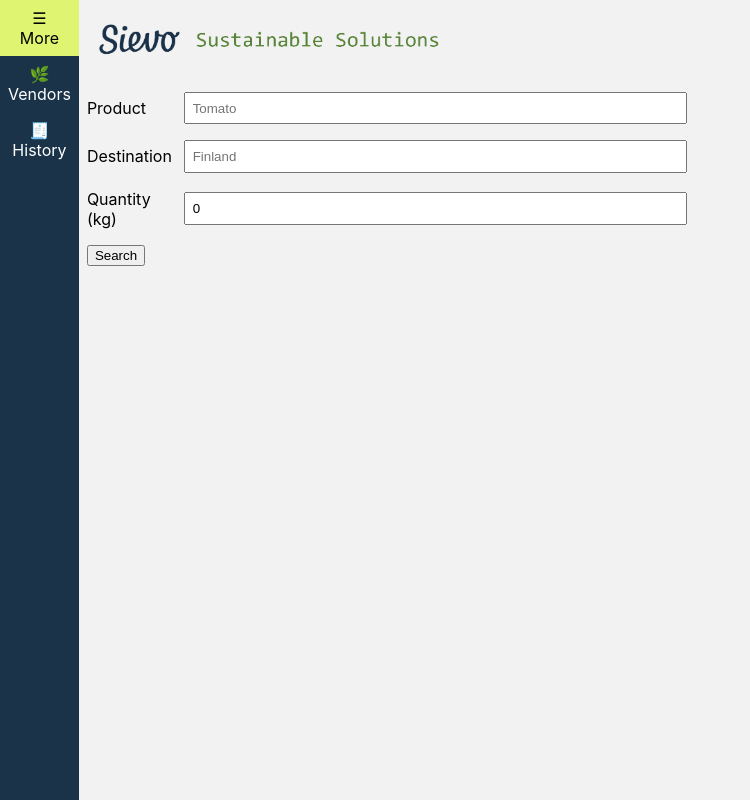
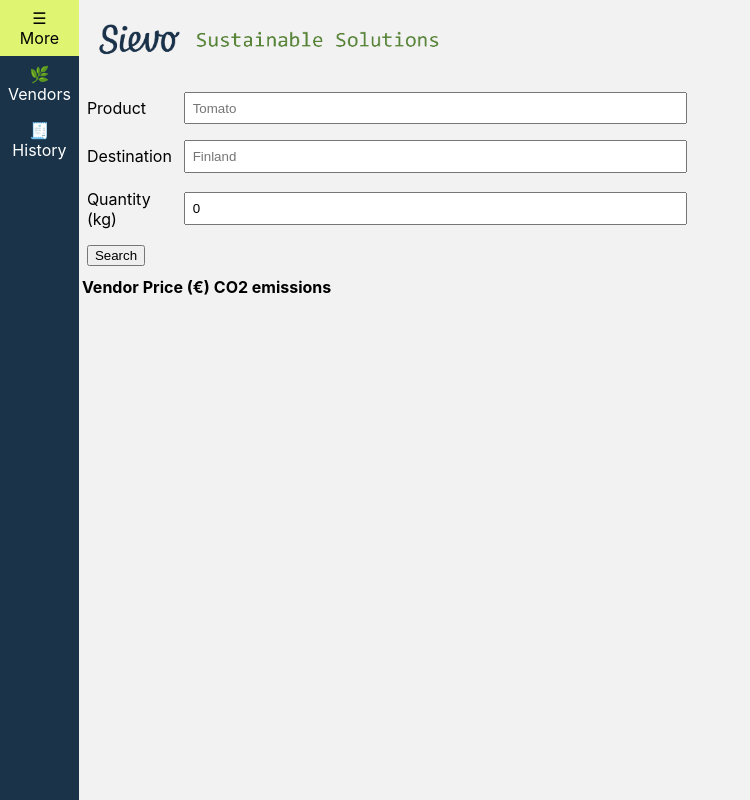
Before and after one commit to lachs1/junction2021, a React (Create React App) app in the folder app/: page / in a window 1280 px wide. Shown: the whole page, without its empty margins (0-750 px from the left). Built offline with nearby package versions, Linux system fonts and the light colour scheme.

Commit message:
Vendor Table

```diff
--- a/app/src/App.js
+++ b/app/src/App.js
@@ -13,6 +13,7 @@ export default class App extends React.Component {
       destination: '',
       quantity: 0,
       data: Data,
+      filteredData: [],
     };
 
     this.handleChange = this.handleChange.bind(this);
@@ -29,12 +30,35 @@ export default class App extends React.Component {
     const filteredData = this.state.data.filter((row) => {
       return row.Product.toLowerCase().includes(productQuery);
     });
-    console.log(filteredData);
+    this.setState({
+      filteredData,
+    });
   }
 
   render() {
     //console.log(this.state.data);
-    const { product, destination, quantity } = this.state;
+    const { product, destination, quantity, filteredData } = this.state;
+    console.log(filteredData);
+    const vendorTable = (
+      <table>
+        <tbody>
+          <tr>
+            <th>Vendor</th>
+            <th>Price (€)</th>
+            <th>CO2 emissions </th>
+          </tr>
+          {filteredData.map((row, index) => {
+            return (
+              <tr key={index}>
+                <td>{row.vendor}</td>
+                <td>{row.average_price}</td>
+                <td>99</td>
+              </tr>
+            );
+          })}
+        </tbody>
+      </table>
+    );
 
     return (
       <div className='App'>
@@ -107,6 +131,7 @@ export default class App extends React.Component {
               />
             </div>
           </form>
+          {vendorTable}
         </div>
       </div>
     );
```
